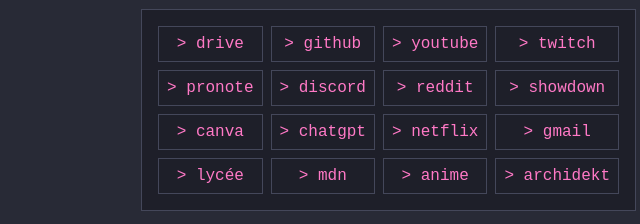
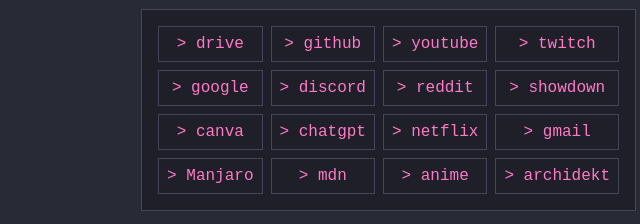
Before and after one commit to RevalensK/Dracula-s-New-Tab, a browser extension: page index.html in a window 1280 px wide. Shown: the part 573-797 px from the top of the page, 628-1268 px from the left. Drawn offline with Linux system fonts and the light colour scheme; no server answers.

Commit message:
Update index.html

```diff
--- a/index.html
+++ b/index.html
@@ -109,7 +109,7 @@
         <a href="https://www.github.com/"> > github</a>
         <a href="https://www.youtube.com"> > youtube</a>
         <a href="https://www.twitch.tv/"> > twitch</a>
-        <a href="https://0770920g.index-education.net/pronote/eleve.html"> > pronote</a>
+        <a href="https://www.google.com"> > google</a>
         <a href="https://discord.com/channels/@me"> > discord</a>
         <a href="https://www.reddit.com/"> > reddit</a>
         <a href="https://play.pokemonshowdown.com/"> > showdown</a>
@@ -117,9 +117,9 @@
         <a href="https://chatgpt.com/"> > chatgpt</a>
         <a href="https://www.netflix.com/browse"> > netflix</a>
         <a href="https://mail.google.com/mail/u/0/#inbox"> > gmail</a>
-        <a href="https://www.lyceelafayette.fr/"> > lycée</a>
+        <a href="https://www/manjaro.org"> > Manjaro</a>
         <a href="https://developer.mozilla.org/fr/"> > mdn</a>
-        <a href="https://anime-sama.fr/"> > anime</a>
+        <a href="https://www.crunchyroll"> > anime</a>
         <a href="https://archidekt.com/"> > archidekt</a>
     </div>
 
```
